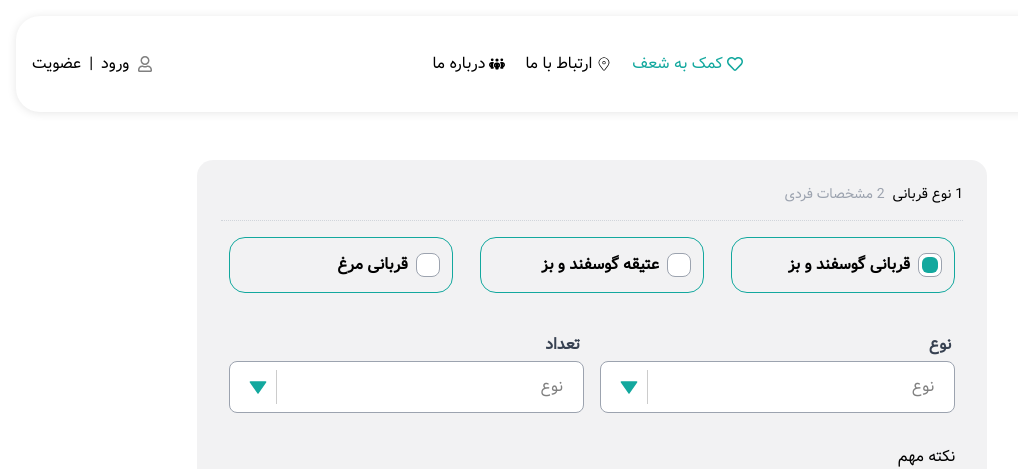
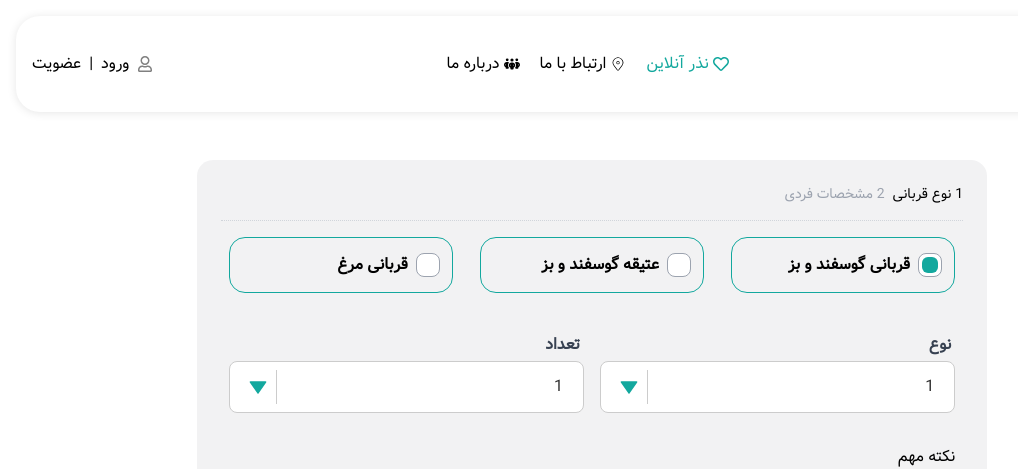
Before and after one commit to pilentboy/charitable-organization, a React (Vite) app: page / in a window 1280 px wide. Shown: the top 469 px of the page, without its empty margins (247-1265 px from the left). Built offline with nearby package versions, Linux system fonts and the light colour scheme.

Commit message:
fix first step of offering form issues

```diff
--- a/src/components/Nav/Nav.tsx
+++ b/src/components/Nav/Nav.tsx
@@ -58,7 +58,7 @@ const Nav = () => {
               }
             >
               <FaRegHeart />
-              کمک به شعف
+              نذر آنلاین
             </NavLink>
           </li>
 
@@ -125,7 +125,7 @@ const Nav = () => {
               }
             >
               <FaRegHeart />
-              کمک به شعف
+              نذر آنلاین
             </NavLink>
           </li>
 
--- a/src/pages/Home.tsx
+++ b/src/pages/Home.tsx
@@ -119,9 +119,8 @@ const Home = () => {
                   required
                   inputId="province"
                   placeholder="نوع"
-                  // options={provinces}
-                  // getOptionLabel={(option) => option.label}
-                  // getOptionValue={(option) => option.value}
+                  options={[{ value: "1", label: "1" }]}
+                  defaultInputValue="1"
                   components={{
                     DropdownIndicator: (props) => (
                       <components.DropdownIndicator {...props}>
@@ -134,21 +133,24 @@ const Home = () => {
                     control: (provided) => ({
                       ...provided,
                       height: "52px",
-                      borderColor: "#9ca3af",
                       borderRadius: "8px",
                       padding: "0 10px",
                       backgroundColor: "white",
-                      "&:focus": {
-                        borderColor: "red",
-                      },
                     }),
                     menu: (provided) => ({
                       ...provided,
-                      width: "200px",
+                      backgroundColor: "white",
                     }),
                     dropdownIndicator: (provided) => ({
                       ...provided,
                       color: "#13A89E",
+                    }),
+                    option: (provided) => ({
+                      ...provided,
+                      padding: "12px 20px",
+                      backgroundColor: "white",
+                      cursor: "pointer",
+                      color: "black",
                     }),
                   }}
                 />
@@ -160,8 +162,8 @@ const Home = () => {
                   required
                   inputId="province"
                   placeholder="نوع"
-                  // options={provinces}
-
+                  options={[{ value: "1", label: "1" }]}
+                  defaultInputValue="1"
                   components={{
                     DropdownIndicator: (props) => (
                       <components.DropdownIndicator {...props}>
@@ -174,21 +176,24 @@ const Home = () => {
                     control: (provided) => ({
                       ...provided,
                       height: "52px",
-                      borderColor: "#9ca3af",
                       borderRadius: "8px",
                       padding: "0 10px",
                       backgroundColor: "white",
-                      "&:focus": {
-                        borderColor: "red",
-                      },
                     }),
                     menu: (provided) => ({
                       ...provided,
-                      width: "200px",
+                      backgroundColor: "white",
                     }),
                     dropdownIndicator: (provided) => ({
                       ...provided,
                       color: "#13A89E",
+                    }),
+                    option: (provided) => ({
+                      ...provided,
+                      padding: "12px 20px",
+                      backgroundColor: "white",
+                      cursor: "pointer",
+                      color: "black",
                     }),
                   }}
                 />
```
